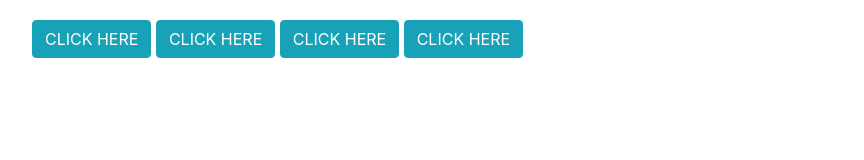
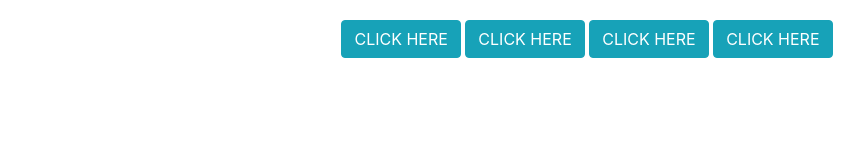
Before and after one commit to reesewallace/api, a plain HTML site: page index.html in a window 1280 px wide. Shown: the whole page, without its empty margins (53-917 px from the left). Drawn offline with nearby package versions, Linux system fonts and the light colour scheme; no server answers.

Commit message:
final commit

```diff
--- a/index.html
+++ b/index.html
@@ -13,7 +13,7 @@
 <div id="append">
 
 </div>
-<div id="buttons">
+<div id="buttons" class="text-center">
   <button class="btn-info btn btn0">CLICK HERE</button>
   <button class="btn-info btn btn1">CLICK HERE</button>
   <button class="btn-info btn btn2">CLICK HERE</button>
```
